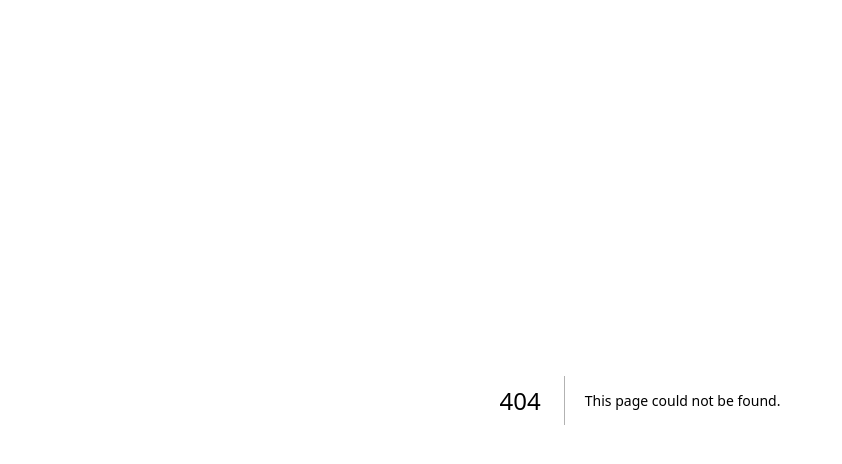
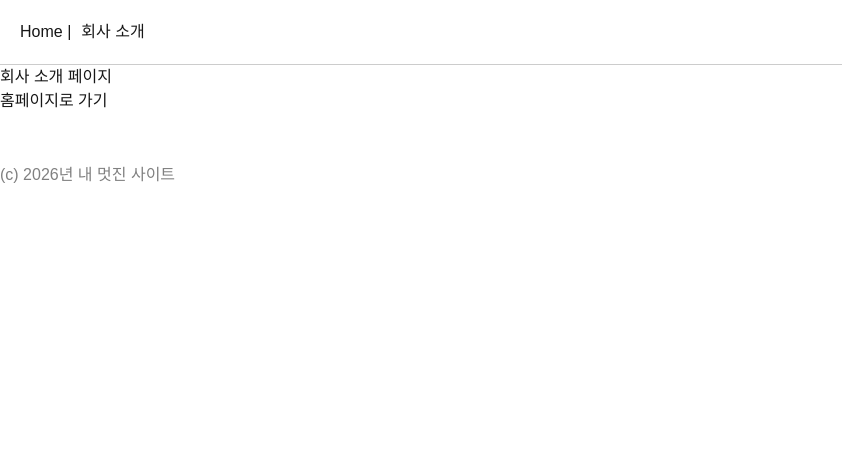
Before and after one commit to pss89/nextjs_project, a Next.js app: page /about in a window 1280 px wide. Before the commit this address had no page. Shown: the top 464 px of the page, without its empty margins (0-842 px from the left). Built offline with nearby package versions, Linux system fonts and the light colour scheme.

Commit message:
first commit

```diff
--- /dev/null
+++ b/app/about/history/page.tsx
@@ -0,0 +1,3 @@
+export default function History() {
+    return <h1>회사 연혁 페이지입니다.</h1>
+}
--- /dev/null
+++ b/app/about/page.tsx
@@ -0,0 +1,11 @@
+import Link from "next/link";
+
+export default function AboutPage() {
+    // return <h1>회사 소개 페이지입니다.</h1>
+    return (
+        <div>
+            <h1>회사 소개 페이지</h1>
+            <Link href="/">홈페이지로 가기</Link>
+        </div>
+    )
+}
--- a/app/layout.tsx
+++ b/app/layout.tsx
@@ -1,33 +1,25 @@
-import type { Metadata } from "next";
-import { Geist, Geist_Mono } from "next/font/google";
+import Link from "next/link";
 import "./globals.css";
-
-const geistSans = Geist({
-  variable: "--font-geist-sans",
-  subsets: ["latin"],
-});
-
-const geistMono = Geist_Mono({
-  variable: "--font-geist-mono",
-  subsets: ["latin"],
-});
-
-export const metadata: Metadata = {
-  title: "Create Next App",
-  description: "Generated by create next app",
-};
 
 export default function RootLayout({
   children,
-}: Readonly<{
+}: {
   children: React.ReactNode;
-}>) {
+}) {
   return (
-    <html
-      lang="en"
-      className={`${geistSans.variable} ${geistMono.variable} h-full antialiased`}
-    >
-      <body className="min-h-full flex flex-col">{children}</body>
+    <html lang="ko">
+      <body>
+        {/* 여기에 공통 메뉴를 만듭니다 */}
+        <nav style={{ padding: "20px", borderBottom: "1px solid #ccc"}}>
+          <Link href="/">Home</Link> |
+          <Link href="/about" style={{ marginLeft: "10px" }}>회사 소개</Link>
+        </nav>
+        {/* page tsx 노출 */}
+        <main>{children}</main>
+        <footer style={{ marginTop: "50px", color:"gray" }}>
+          (c) 2026년 내 멋진 사이트
+        </footer>
+      </body>
     </html>
   );
 }
--- a/app/page.tsx
+++ b/app/page.tsx
@@ -1,65 +1,13 @@
-import Image from "next/image";
+import Link from 'next/link'
 
 export default function Home() {
+  // return <h1>src 폴더 없어도 잘 동작합니다</h1>
   return (
-    <div className="flex flex-col flex-1 items-center justify-center bg-zinc-50 font-sans dark:bg-black">
-      <main className="flex flex-1 w-full max-w-3xl flex-col items-center justify-between py-32 px-16 bg-white dark:bg-black sm:items-start">
-        <Image
-          className="dark:invert"
-          src="/next.svg"
-          alt="Next.js logo"
-          width={100}
-          height={20}
-          priority
-        />
-        <div className="flex flex-col items-center gap-6 text-center sm:items-start sm:text-left">
-          <h1 className="max-w-xs text-3xl font-semibold leading-10 tracking-tight text-black dark:text-zinc-50">
-            To get started, edit the page.tsx file.
-          </h1>
-          <p className="max-w-md text-lg leading-8 text-zinc-600 dark:text-zinc-400">
-            Looking for a starting point or more instructions? Head over to{" "}
-            <a
-              href="https://vercel.com/templates?framework=next.js&utm_source=create-next-app&utm_medium=appdir-template-tw&utm_campaign=create-next-app"
-              className="font-medium text-zinc-950 dark:text-zinc-50"
-            >
-              Templates
-            </a>{" "}
-            or the{" "}
-            <a
-              href="https://nextjs.org/learn?utm_source=create-next-app&utm_medium=appdir-template-tw&utm_campaign=create-next-app"
-              className="font-medium text-zinc-950 dark:text-zinc-50"
-            >
-              Learning
-            </a>{" "}
-            center.
-          </p>
-        </div>
-        <div className="flex flex-col gap-4 text-base font-medium sm:flex-row">
-          <a
-            className="flex h-12 w-full items-center justify-center gap-2 rounded-full bg-foreground px-5 text-background transition-colors hover:bg-[#383838] dark:hover:bg-[#ccc] md:w-[158px]"
-            href="https://vercel.com/new?utm_source=create-next-app&utm_medium=appdir-template-tw&utm_campaign=create-next-app"
-            target="_blank"
-            rel="noopener noreferrer"
-          >
-            <Image
-              className="dark:invert"
-              src="/vercel.svg"
-              alt="Vercel logomark"
-              width={16}
-              height={16}
-            />
-            Deploy Now
-          </a>
-          <a
-            className="flex h-12 w-full items-center justify-center rounded-full border border-solid border-black/[.08] px-5 transition-colors hover:border-transparent hover:bg-black/[.04] dark:border-white/[.145] dark:hover:bg-[#1a1a1a] md:w-[158px]"
-            href="https://nextjs.org/docs?utm_source=create-next-app&utm_medium=appdir-template-tw&utm_campaign=create-next-app"
-            target="_blank"
-            rel="noopener noreferrer"
-          >
-            Documentation
-          </a>
-        </div>
-      </main>
+    <div>
+      <h1>홈페이지</h1>
+      <nav>
+        <Link href="/about">회사 소개 가기</Link>
+      </nav>
     </div>
-  );
+  )
 }
```
